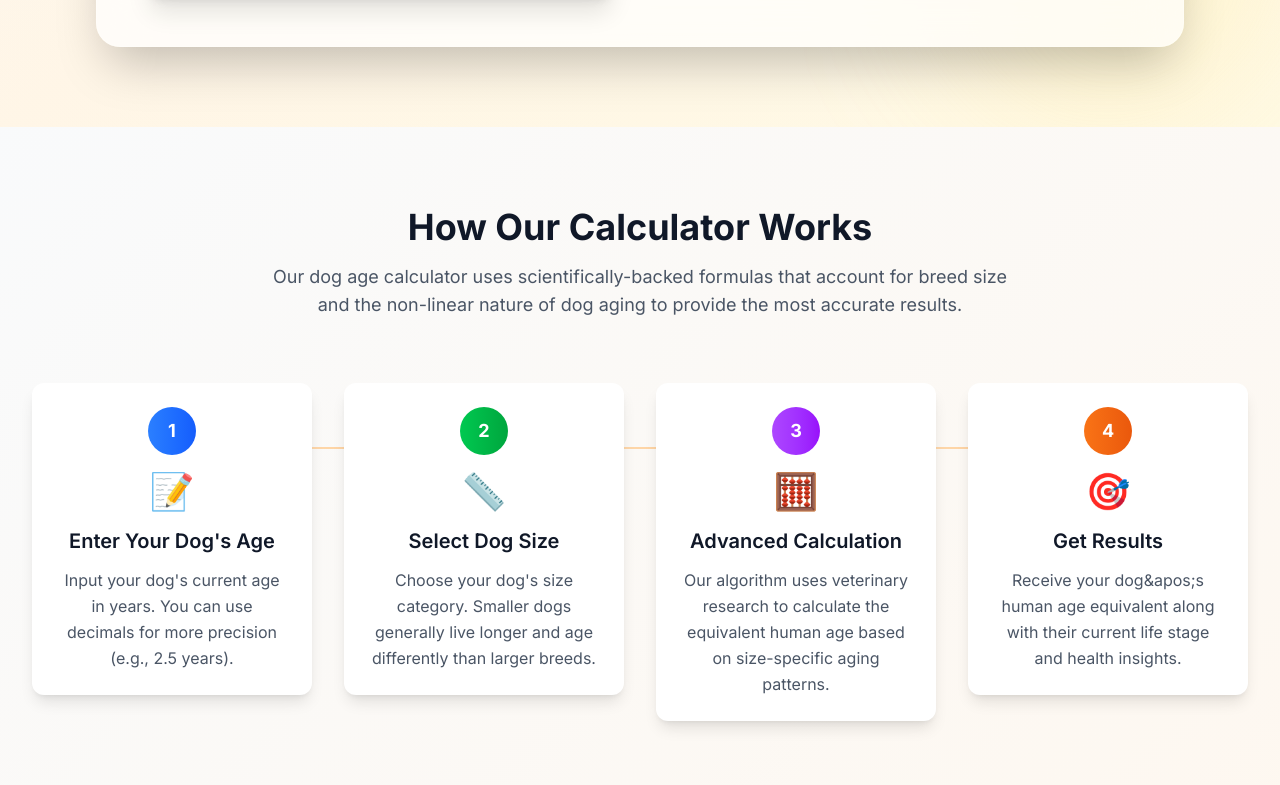
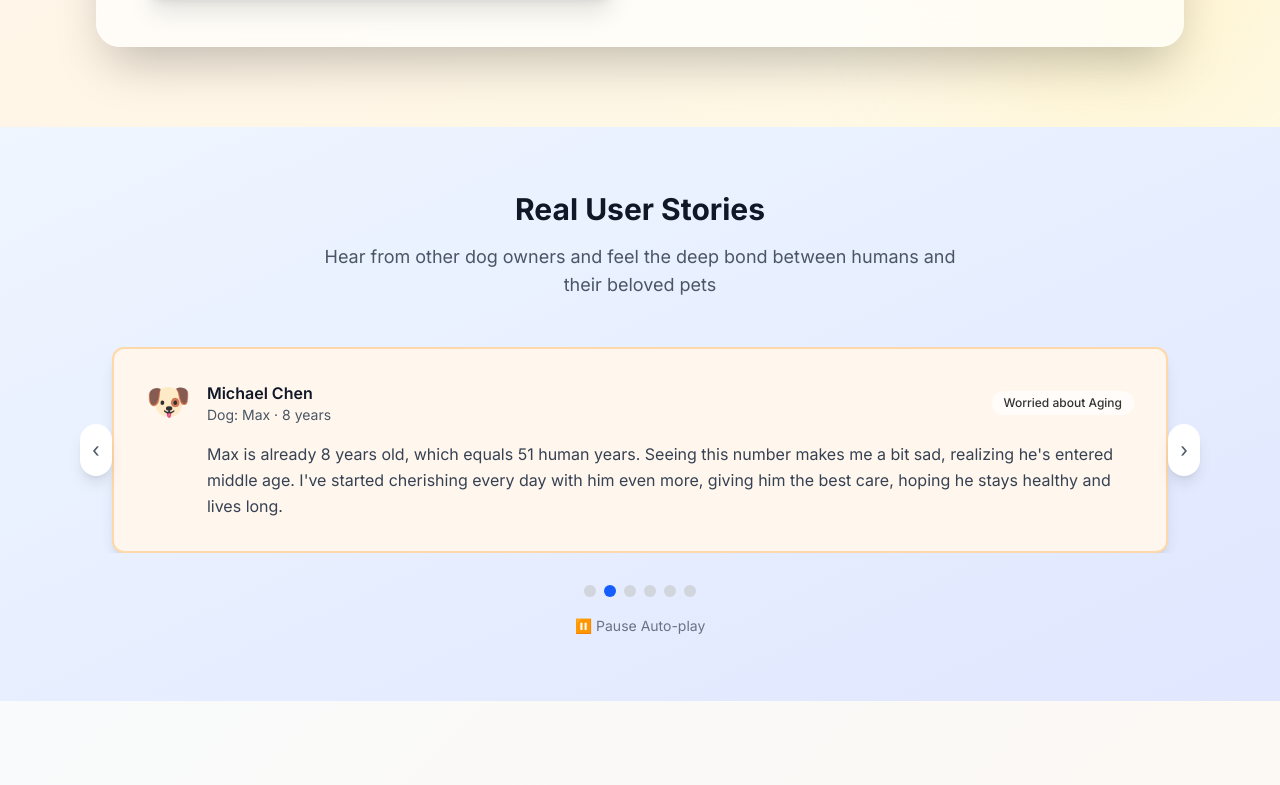
Before and after one commit to yinside/dogyearsinhumanyears, a Next.js app: page / in a window 1280 px wide. Shown: the part 1729-2514 px from the top of the page. Built offline with nearby package versions, Linux system fonts and the light colour scheme; no server answers.

Commit message:
Translate UserTestimonials component to English

```diff
--- a/src/app/page.tsx
+++ b/src/app/page.tsx
@@ -1,6 +1,7 @@
 import { Metadata } from 'next';
 import Hero from '@/components/layout/Hero';
 import Calculator from '@/components/ui/Calculator';
+import UserTestimonials from '@/components/ui/UserTestimonials';
 import HowItWorks from '@/components/ui/HowItWorks';
 import InterestingFacts from '@/components/ui/InterestingFacts';
 import FeaturedArticles from '@/components/ui/FeaturedArticles';
@@ -63,6 +64,7 @@ export default function Home() {
       <main>
         <Hero />
         <Calculator />
+        <UserTestimonials />
         <HowItWorks />
         <InterestingFacts />
         <FeaturedArticles />
--- /dev/null
+++ b/src/components/ui/UserTestimonials.tsx
@@ -0,0 +1,216 @@
+'use client';
+
+import { useState, useEffect } from 'react';
+
+interface Testimonial {
+  id: number;
+  name: string;
+  dogName: string;
+  dogAge: string;
+  content: string;
+  emotion: 'excited' | 'worried' | 'nostalgic';
+  avatar: string;
+}
+
+const testimonials: Testimonial[] = [
+  {
+    id: 1,
+    name: 'Sarah Johnson',
+    dogName: 'Buddy',
+    dogAge: '6 months',
+    content: 'Buddy is only 6 months old, and using this calculator I discovered he\'s equivalent to a 10-year-old human! It\'s amazing. I\'m so excited to watch him grow up and imagine what he\'ll be like. Watching him learn new skills every day is like watching a child grow.',
+    emotion: 'excited',
+    avatar: '🐕'
+  },
+  {
+    id: 2,
+    name: 'Michael Chen',
+    dogName: 'Max',
+    dogAge: '8 years',
+    content: 'Max is already 8 years old, which equals 51 human years. Seeing this number makes me a bit sad, realizing he\'s entered middle age. I\'ve started cherishing every day with him even more, giving him the best care, hoping he stays healthy and lives long.',
+    emotion: 'worried',
+    avatar: '🐶'
+  },
+  {
+    id: 3,
+    name: 'Emily Rodriguez',
+    dogName: 'Luna',
+    dogAge: 'Passed away',
+    content: 'Luna was with us for 12 years, equivalent to 74 human years when she passed. Though she\'s no longer here, using this calculator brings back memories of her life - from a playful puppy to a gentle old dog. Every stage was filled with beautiful memories. Thank you Luna for all the love.',
+    emotion: 'nostalgic',
+    avatar: '🤍'
+  },
+  {
+    id: 4,
+    name: 'David Wilson',
+    dogName: 'Charlie',
+    dogAge: '2 years',
+    content: 'Charlie just turned 2, which is already 24 in human years! He\'s in his prime now, full of energy, and I have to take him running every day. Seeing him so vibrant fills me with excitement, and I look forward to spending many more wonderful times together.',
+    emotion: 'excited',
+    avatar: '🐕‍🦺'
+  },
+  {
+    id: 5,
+    name: 'Lisa Thompson',
+    dogName: 'Bella',
+    dogAge: '10 years',
+    content: 'Bella is 10 years old now, which makes her over 60 in human years. I\'ve noticed she walks much slower lately and doesn\'t play as much as before. I\'m starting to worry about her health, getting nervous every vet visit, just hoping she can stay with us longer.',
+    emotion: 'worried',
+    avatar: '🐩'
+  },
+  {
+    id: 6,
+    name: 'Robert Davis',
+    dogName: 'Daisy',
+    dogAge: 'Passed away',
+    content: 'Daisy passed away a year ago after living 14 years, equivalent to 78 human years - quite a long life. Every time I use this calculator, I remember her mischievous puppy days and the warmth of her quietly staying by my side in her later years. Though I miss her, I feel satisfied with the life she lived.',
+    emotion: 'nostalgic',
+    avatar: '🌸'
+  }
+];
+
+const getEmotionColor = (emotion: string) => {
+  switch (emotion) {
+    case 'excited':
+      return 'border-green-200 bg-green-50';
+    case 'worried':
+      return 'border-orange-200 bg-orange-50';
+    case 'nostalgic':
+      return 'border-purple-200 bg-purple-50';
+    default:
+      return 'border-gray-200 bg-gray-50';
+  }
+};
+
+const getEmotionLabel = (emotion: string) => {
+  switch (emotion) {
+    case 'excited':
+      return 'Excited for Growth';
+    case 'worried':
+      return 'Worried about Aging';
+    case 'nostalgic':
+      return 'Cherished Memories';
+    default:
+      return '';
+  }
+};
+
+export default function UserTestimonials() {
+  const [currentIndex, setCurrentIndex] = useState(0);
+  const [isAutoPlaying, setIsAutoPlaying] = useState(true);
+
+  useEffect(() => {
+    if (!isAutoPlaying) return;
+
+    const interval = setInterval(() => {
+      setCurrentIndex((prev) => (prev + 1) % testimonials.length);
+    }, 5000);
+
+    return () => clearInterval(interval);
+  }, [isAutoPlaying]);
+
+  const goToPrevious = () => {
+    setIsAutoPlaying(false);
+    setCurrentIndex((prev) => (prev - 1 + testimonials.length) % testimonials.length);
+  };
+
+  const goToNext = () => {
+    setIsAutoPlaying(false);
+    setCurrentIndex((prev) => (prev + 1) % testimonials.length);
+  };
+
+  const goToSlide = (index: number) => {
+    setIsAutoPlaying(false);
+    setCurrentIndex(index);
+  };
+
+  return (
+    <section className="py-16 bg-gradient-to-br from-blue-50 to-indigo-100">
+      <div className="max-w-6xl mx-auto px-4 sm:px-6 lg:px-8">
+        <div className="text-center mb-12">
+          <h2 className="text-3xl font-bold text-gray-900 mb-4">
+            Real User Stories
+          </h2>
+          <p className="text-lg text-gray-600 max-w-2xl mx-auto">
+            Hear from other dog owners and feel the deep bond between humans and their beloved pets
+          </p>
+        </div>
+
+        <div className="relative">
+          <div className="overflow-hidden rounded-2xl">
+            <div
+              className="flex transition-transform duration-500 ease-in-out"
+              style={{ transform: `translateX(-${currentIndex * 100}%)` }}
+            >
+              {testimonials.map((testimonial) => (
+                <div key={testimonial.id} className="w-full flex-shrink-0 px-4">
+                  <div className={`p-8 rounded-xl border-2 ${getEmotionColor(testimonial.emotion)} shadow-lg`}>
+                    <div className="flex items-start space-x-4">
+                      <div className="text-4xl">{testimonial.avatar}</div>
+                      <div className="flex-1">
+                        <div className="flex items-center justify-between mb-4">
+                          <div>
+                            <h3 className="font-semibold text-gray-900">{testimonial.name}</h3>
+                            <p className="text-sm text-gray-600">
+                              Dog: {testimonial.dogName} · {testimonial.dogAge}
+                            </p>
+                          </div>
+                          <span className="px-3 py-1 text-xs font-medium rounded-full bg-white/70">
+                            {getEmotionLabel(testimonial.emotion)}
+                          </span>
+                        </div>
+                        <p className="text-gray-700 leading-relaxed">
+                          {testimonial.content}
+                        </p>
+                      </div>
+                    </div>
+                  </div>
+                </div>
+              ))}
+            </div>
+          </div>
+
+          {/* Navigation Arrows */}
+          <button
+            onClick={goToPrevious}
+            className="absolute left-0 top-1/2 -translate-y-1/2 -translate-x-4 bg-white rounded-full p-3 shadow-lg hover:shadow-xl transition-shadow duration-200"
+            aria-label="Previous testimonial"
+          >
+            <span className="text-xl text-gray-600">‹</span>
+          </button>
+          <button
+            onClick={goToNext}
+            className="absolute right-0 top-1/2 -translate-y-1/2 translate-x-4 bg-white rounded-full p-3 shadow-lg hover:shadow-xl transition-shadow duration-200"
+            aria-label="Next testimonial"
+          >
+            <span className="text-xl text-gray-600">›</span>
+          </button>
+        </div>
+
+        {/* Dots Indicator */}
+        <div className="flex justify-center mt-8 space-x-2">
+          {testimonials.map((_, index) => (
+            <button
+              key={index}
+              onClick={() => goToSlide(index)}
+              className={`w-3 h-3 rounded-full transition-colors duration-200 ${
+                index === currentIndex ? 'bg-blue-600' : 'bg-gray-300 hover:bg-gray-400'
+              }`}
+              aria-label={`Go to testimonial ${index + 1}`}
+            />
+          ))}
+        </div>
+
+        {/* Auto-play indicator */}
+        <div className="text-center mt-4">
+          <button
+            onClick={() => setIsAutoPlaying(!isAutoPlaying)}
+            className="text-sm text-gray-500 hover:text-gray-700 transition-colors duration-200"
+          >
+            {isAutoPlaying ? '⏸️ Pause Auto-play' : '▶️ Start Auto-play'}
+          </button>
+        </div>
+      </div>
+    </section>
+  );
+}
```
Also changed, not shown: 1 other file (tests, documents, lock files or other folders).
